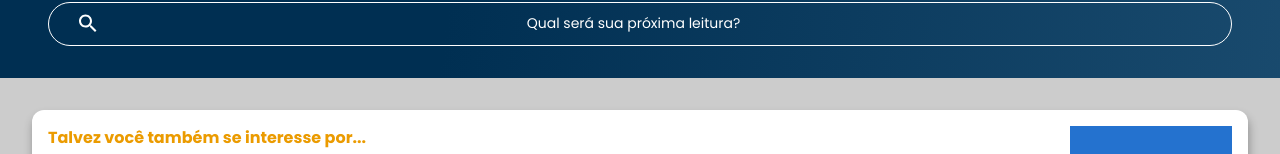
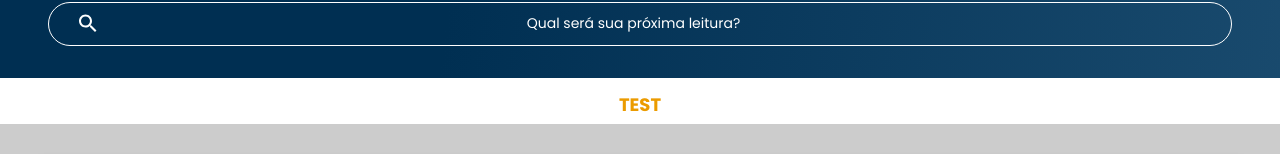
Before and after one commit to FilipeConde/aluraBooks-vue, a Vue app: page / in a window 1280 px wide. Shown: the part 423-577 px from the top of the page. Built offline with nearby package versions, Linux system fonts and the light colour scheme.

Commit message:
chore: create section title component.

```diff
--- a/src/components/DisplaySection.vue
+++ b/src/components/DisplaySection.vue
@@ -1,6 +1,6 @@
 <template>
   <section class="display-section">
-
+    <SectionTitle :text="'TEST'" />
     <HighlightsCard />
   </section>
 </template>
@@ -8,9 +8,10 @@
 <script lang="ts">
 
 import HighlightsCard from './HighlightsCard.vue'
+import SectionTitle from './SectionTitle.vue'
 
 export default {
-  components: { HighlightsCard }
+  components: { HighlightsCard, SectionTitle }
 }
 
 </script>
--- /dev/null
+++ b/src/components/SectionTitle.vue
@@ -0,0 +1,31 @@
+<template>
+  <div class="section-title__container">
+    <h2 class="section-title__text">{{ text }}</h2>
+  </div>
+</template>
+
+<script lang="ts">
+
+export default {
+  props: {
+    text: String
+  }
+}
+
+</script>
+
+<style scoped>
+.section-title__container {
+  background: var(--branco-fundo);
+  display: flex;
+  justify-content: center;
+}
+
+.section-title__text {
+  font-family: var(--main-font);
+  color: var(--yellow-default);
+  font-weight: bold;
+  font-size: 18px;
+  padding: 1em 0 .6em 0;
+}
+</style>
```
